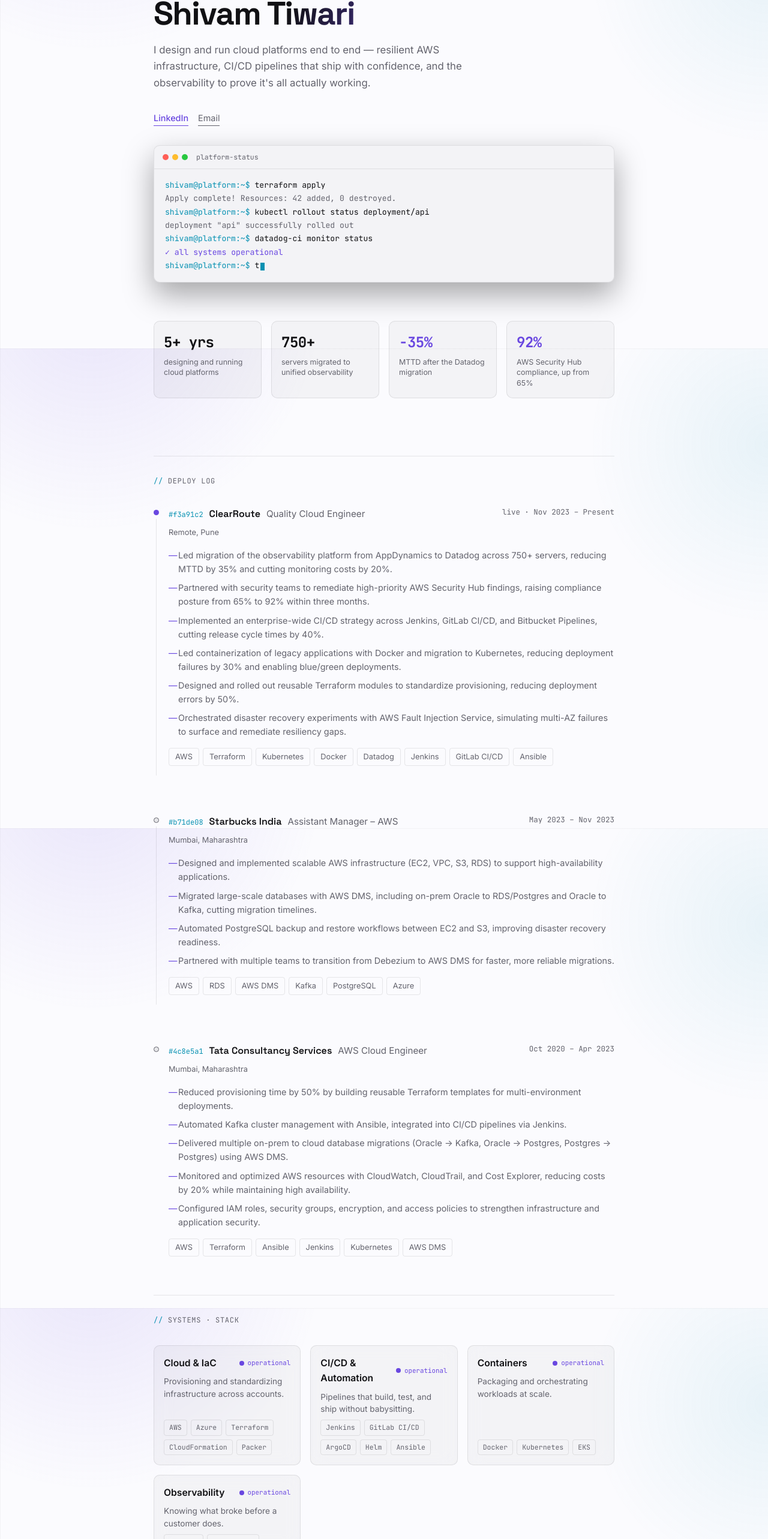
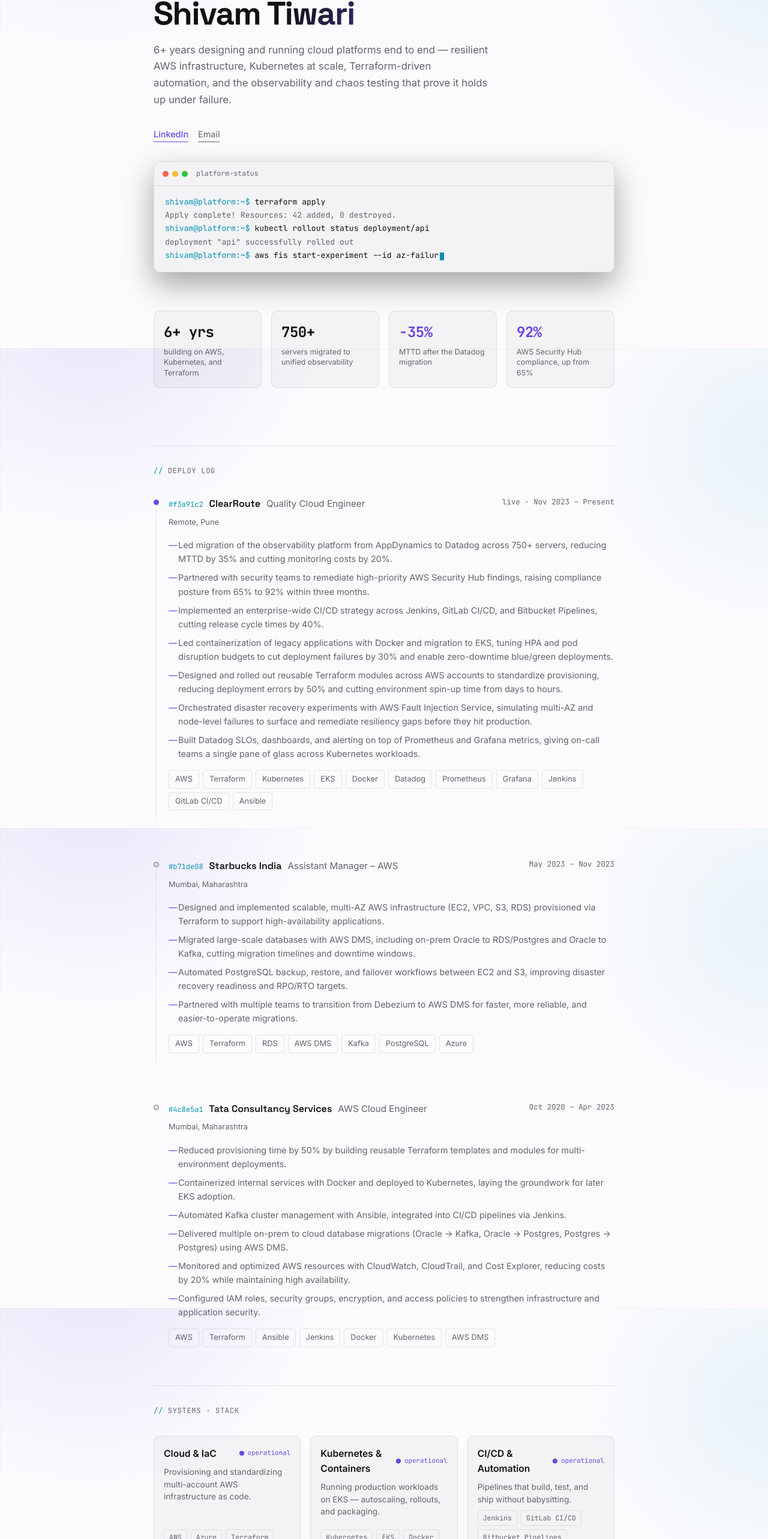
Before and after one commit to shivamstt/shivam-tiwari-portfolio, a React (Vite) app: page / in a window 1280 px wide. Shown: the part 219-2785 px from the top of the page at 60% size. Built offline with nearby package versions, Linux system fonts and the light colour scheme; no server answers.

Commit message:
feat : updating the content for the portfolio

```diff
--- a/src/components/Hero.jsx
+++ b/src/components/Hero.jsx
@@ -2,7 +2,7 @@
 import Terminal from './Terminal';
 
 const metrics = [
-    { value: '5+ yrs', label: 'designing and running cloud platforms' },
+    { value: '6+ yrs', label: 'building on AWS, Kubernetes, and Terraform' },
     { value: '750+', label: 'servers migrated to unified observability' },
     { value: '−35%', label: 'MTTD after the Datadog migration', good: true },
     { value: '92%', label: 'AWS Security Hub compliance, up from 65%', good: true }
@@ -16,7 +16,7 @@
     name: 'Shivam Tiwari',
     url: 'https://shivamtiwari.dev',
     jobTitle: 'Platform Engineer',
-    description: 'Platform and DevOps engineer specializing in AWS, Terraform, and Kubernetes — building resilient cloud infrastructure and the automation that keeps it running.',
+    description: '6+ years as a DevOps and Platform Engineer specializing in AWS, Kubernetes, and Terraform — building resilient cloud infrastructure, automating delivery, and running the observability that keeps it all up.',
     sameAs: [
         'https://www.linkedin.com/in/shivamtiwari-i/',
     ],
@@ -62,7 +62,7 @@
                 fontFamily: 'var(--font-mono)', fontSize: '0.85rem',
                 color: 'var(--text-secondary)', marginBottom: 'var(--spacing-sm)'
             }}>
-                Platform Engineer · cloud infrastructure · CI/CD · observability
+                Platform Engineer · Kubernetes · AWS · Terraform · observability · resiliency
             </p>
             <h1 className="gradient-text" style={{
                 fontFamily: 'var(--font-display)',
@@ -80,9 +80,9 @@
                 marginBottom: 'var(--spacing-lg)',
                 lineHeight: 1.65
             }}>
-                I design and run cloud platforms end to end — resilient AWS infrastructure,
-                CI/CD pipelines that ship with confidence, and the observability to prove
-                it's all actually working.
+                6+ years designing and running cloud platforms end to end — resilient AWS
+                infrastructure, Kubernetes at scale, Terraform-driven automation, and the
+                observability and chaos testing that prove it holds up under failure.
             </p>
 
             <div style={{ display: 'flex', gap: 'var(--spacing-md)', flexWrap: 'wrap', marginBottom: 'var(--spacing-lg)' }}>
--- a/src/components/Systems.jsx
+++ b/src/components/Systems.jsx
@@ -3,23 +3,28 @@
 const services = [
     {
         name: 'Cloud & IaC',
-        summary: 'Provisioning and standardizing infrastructure across accounts.',
+        summary: 'Provisioning and standardizing multi-account AWS infrastructure as code.',
         tech: ['AWS', 'Azure', 'Terraform', 'CloudFormation', 'Packer']
+    },
+    {
+        name: 'Kubernetes & Containers',
+        summary: 'Running production workloads on EKS — autoscaling, rollouts, and packaging.',
+        tech: ['Kubernetes', 'EKS', 'Docker', 'Helm', 'ArgoCD']
     },
     {
         name: 'CI/CD & Automation',
         summary: 'Pipelines that build, test, and ship without babysitting.',
-        tech: ['Jenkins', 'GitLab CI/CD', 'ArgoCD', 'Helm', 'Ansible']
-    },
-    {
-        name: 'Containers',
-        summary: 'Packaging and orchestrating workloads at scale.',
-        tech: ['Docker', 'Kubernetes', 'EKS']
+        tech: ['Jenkins', 'GitLab CI/CD', 'Bitbucket Pipelines', 'Ansible']
     },
     {
         name: 'Observability',
-        summary: 'Knowing what broke before a customer does.',
-        tech: ['Datadog', 'Prometheus', 'Grafana', 'AWS FIS']
+        summary: 'Metrics, logs, and traces that surface what broke before a customer does.',
+        tech: ['Datadog', 'Prometheus', 'Grafana', 'CloudWatch']
+    },
+    {
+        name: 'Resilience & DR',
+        summary: 'Designing for failure and proving it with chaos experiments, not assumptions.',
+        tech: ['AWS FIS', 'Multi-AZ', 'Blue/Green', 'AWS DMS']
     }
 ];
 
--- a/src/components/Terminal.jsx
+++ b/src/components/Terminal.jsx
@@ -5,6 +5,8 @@
     { type: 'out', text: 'Apply complete! Resources: 42 added, 0 destroyed.' },
     { type: 'cmd', text: 'kubectl rollout status deployment/api' },
     { type: 'out', text: 'deployment "api" successfully rolled out' },
+    { type: 'cmd', text: 'aws fis start-experiment --id az-failure' },
+    { type: 'out', text: 'experiment RUNNING — no SLO breach detected' },
     { type: 'cmd', text: 'datadog-ci monitor status' },
     { type: 'ok', text: '✓ all systems operational' },
 ];
--- a/src/hooks/useMeta.js
+++ b/src/hooks/useMeta.js
@@ -4,7 +4,7 @@
 
 const DEFAULTS = {
     title: 'Shivam Tiwari — Platform Engineer',
-    description: 'Platform and DevOps engineer specializing in AWS, Terraform, and Kubernetes — building resilient cloud infrastructure and the automation that keeps it running.',
+    description: '6+ years as a DevOps and Platform Engineer specializing in AWS, Kubernetes, and Terraform — building resilient cloud infrastructure, automating delivery, and running the observability that keeps it all up.',
     url: SITE_URL + '/',
     type: 'website',
 };
--- a/src/pages/Home.jsx
+++ b/src/pages/Home.jsx
@@ -44,11 +44,12 @@
             'Led migration of the observability platform from AppDynamics to Datadog across 750+ servers, reducing MTTD by 35% and cutting monitoring costs by 20%.',
             'Partnered with security teams to remediate high-priority AWS Security Hub findings, raising compliance posture from 65% to 92% within three months.',
             'Implemented an enterprise-wide CI/CD strategy across Jenkins, GitLab CI/CD, and Bitbucket Pipelines, cutting release cycle times by 40%.',
-            'Led containerization of legacy applications with Docker and migration to Kubernetes, reducing deployment failures by 30% and enabling blue/green deployments.',
-            'Designed and rolled out reusable Terraform modules to standardize provisioning, reducing deployment errors by 50%.',
-            'Orchestrated disaster recovery experiments with AWS Fault Injection Service, simulating multi-AZ failures to surface and remediate resiliency gaps.'
+            'Led containerization of legacy applications with Docker and migration to EKS, tuning HPA and pod disruption budgets to cut deployment failures by 30% and enable zero-downtime blue/green deployments.',
+            'Designed and rolled out reusable Terraform modules across AWS accounts to standardize provisioning, reducing deployment errors by 50% and cutting environment spin-up time from days to hours.',
+            'Orchestrated disaster recovery experiments with AWS Fault Injection Service, simulating multi-AZ and node-level failures to surface and remediate resiliency gaps before they hit production.',
+            'Built Datadog SLOs, dashboards, and alerting on top of Prometheus and Grafana metrics, giving on-call teams a single pane of glass across Kubernetes workloads.'
         ],
-        tags: ['AWS', 'Terraform', 'Kubernetes', 'Docker', 'Datadog', 'Jenkins', 'GitLab CI/CD', 'Ansible']
+        tags: ['AWS', 'Terraform', 'Kubernetes', 'EKS', 'Docker', 'Datadog', 'Prometheus', 'Grafana', 'Jenkins', 'GitLab CI/CD', 'Ansible']
     },
     {
         company: 'Starbucks India',
@@ -57,12 +58,12 @@
         hash: 'b71de08',
         location: 'Mumbai, Maharashtra',
         highlights: [
-            'Designed and implemented scalable AWS infrastructure (EC2, VPC, S3, RDS) to support high-availability applications.',
-            'Migrated large-scale databases with AWS DMS, including on-prem Oracle to RDS/Postgres and Oracle to Kafka, cutting migration timelines.',
-            'Automated PostgreSQL backup and restore workflows between EC2 and S3, improving disaster recovery readiness.',
-            'Partnered with multiple teams to transition from Debezium to AWS DMS for faster, more reliable migrations.'
+            'Designed and implemented scalable, multi-AZ AWS infrastructure (EC2, VPC, S3, RDS) provisioned via Terraform to support high-availability applications.',
+            'Migrated large-scale databases with AWS DMS, including on-prem Oracle to RDS/Postgres and Oracle to Kafka, cutting migration timelines and downtime windows.',
+            'Automated PostgreSQL backup, restore, and failover workflows between EC2 and S3, improving disaster recovery readiness and RPO/RTO targets.',
+            'Partnered with multiple teams to transition from Debezium to AWS DMS for faster, more reliable, and easier-to-operate migrations.'
         ],
-        tags: ['AWS', 'RDS', 'AWS DMS', 'Kafka', 'PostgreSQL', 'Azure']
+        tags: ['AWS', 'Terraform', 'RDS', 'AWS DMS', 'Kafka', 'PostgreSQL', 'Azure']
     },
     {
         company: 'Tata Consultancy Services',
@@ -71,13 +72,14 @@
         hash: '4c8e5a1',
         location: 'Mumbai, Maharashtra',
         highlights: [
-            'Reduced provisioning time by 50% by building reusable Terraform templates for multi-environment deployments.',
+            'Reduced provisioning time by 50% by building reusable Terraform templates and modules for multi-environment deployments.',
+            'Containerized internal services with Docker and deployed to Kubernetes, laying the groundwork for later EKS adoption.',
             'Automated Kafka cluster management with Ansible, integrated into CI/CD pipelines via Jenkins.',
             'Delivered multiple on-prem to cloud database migrations (Oracle → Kafka, Oracle → Postgres, Postgres → Postgres) using AWS DMS.',
             'Monitored and optimized AWS resources with CloudWatch, CloudTrail, and Cost Explorer, reducing costs by 20% while maintaining high availability.',
             'Configured IAM roles, security groups, encryption, and access policies to strengthen infrastructure and application security.'
         ],
-        tags: ['AWS', 'Terraform', 'Ansible', 'Jenkins', 'Kubernetes', 'AWS DMS']
+        tags: ['AWS', 'Terraform', 'Ansible', 'Jenkins', 'Docker', 'Kubernetes', 'AWS DMS']
     }
 ];
 
```
